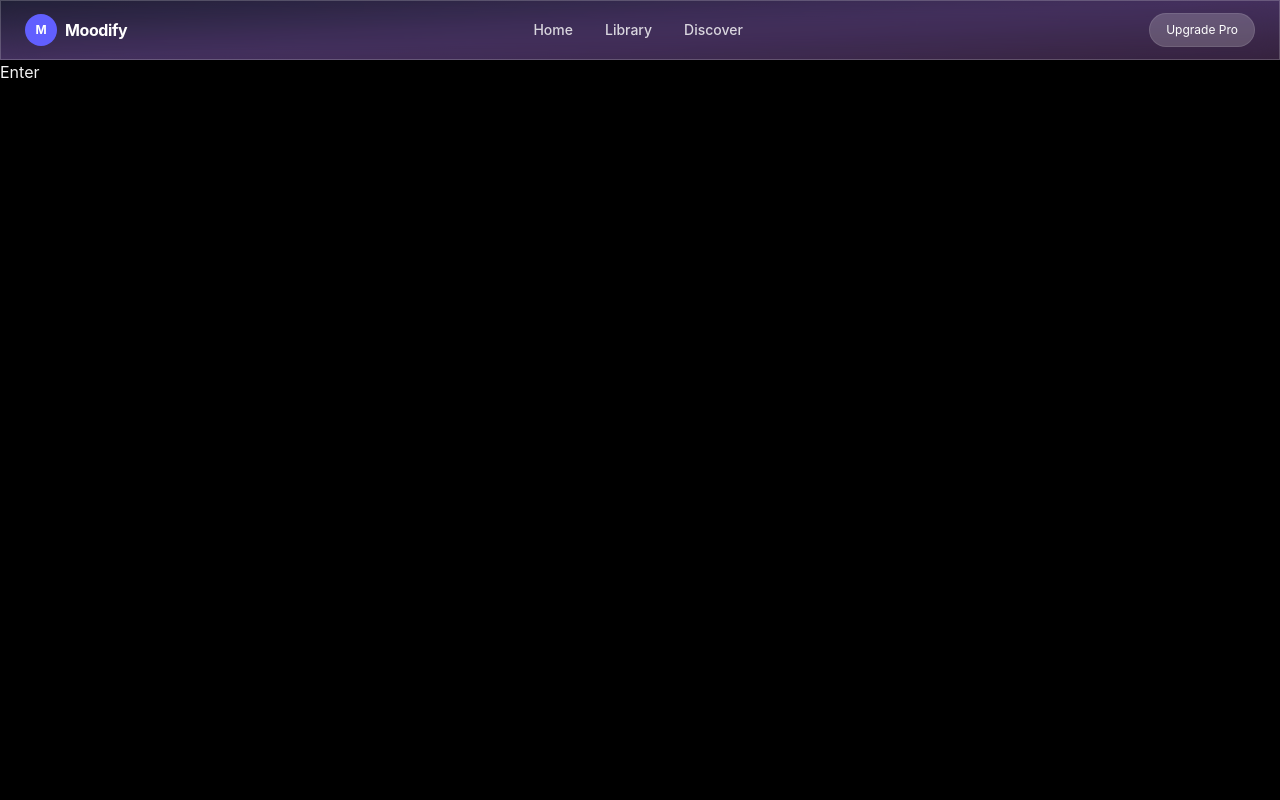
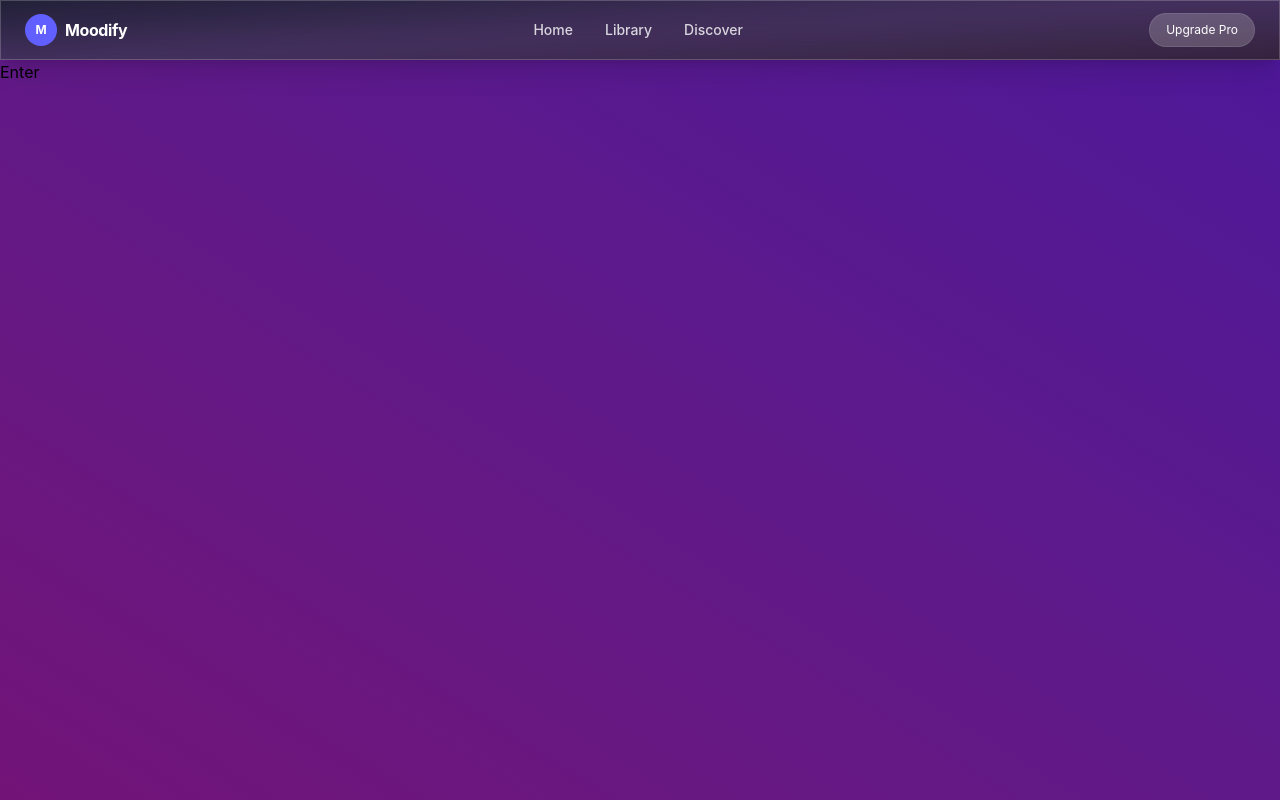
Before and after one commit to RanjanaRK/moodify-sync, a React (Vite) app in the folder moodify-sync-client/: page / in a window 1280 px wide. Built offline with nearby package versions, Linux system fonts and the light colour scheme.

Commit message:
Update RootLayout.tsx

```diff
--- a/moodify-sync-client/src/layouts/RootLayout.tsx
+++ b/moodify-sync-client/src/layouts/RootLayout.tsx
@@ -3,7 +3,7 @@ import { Outlet } from "react-router";
 const RootLayout = () => {
   return (
     <>
-      <div className="min-h-screen bg-black text-white">
+      <div className="min-h-screen bg-linear-to-bl from-violet-900 to-fuchsia-900 ">
         <Outlet />
       </div>
     </>
```
